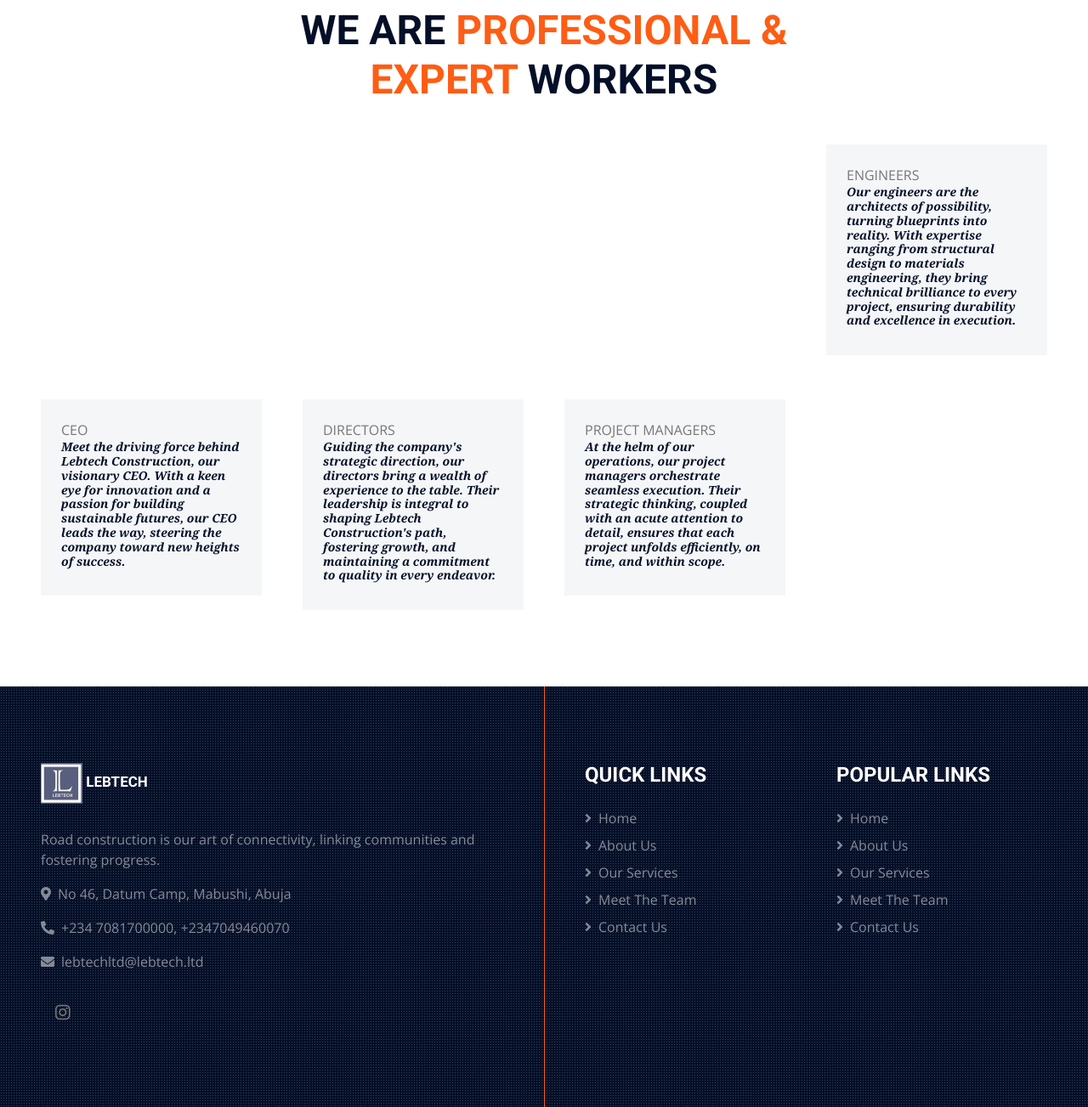
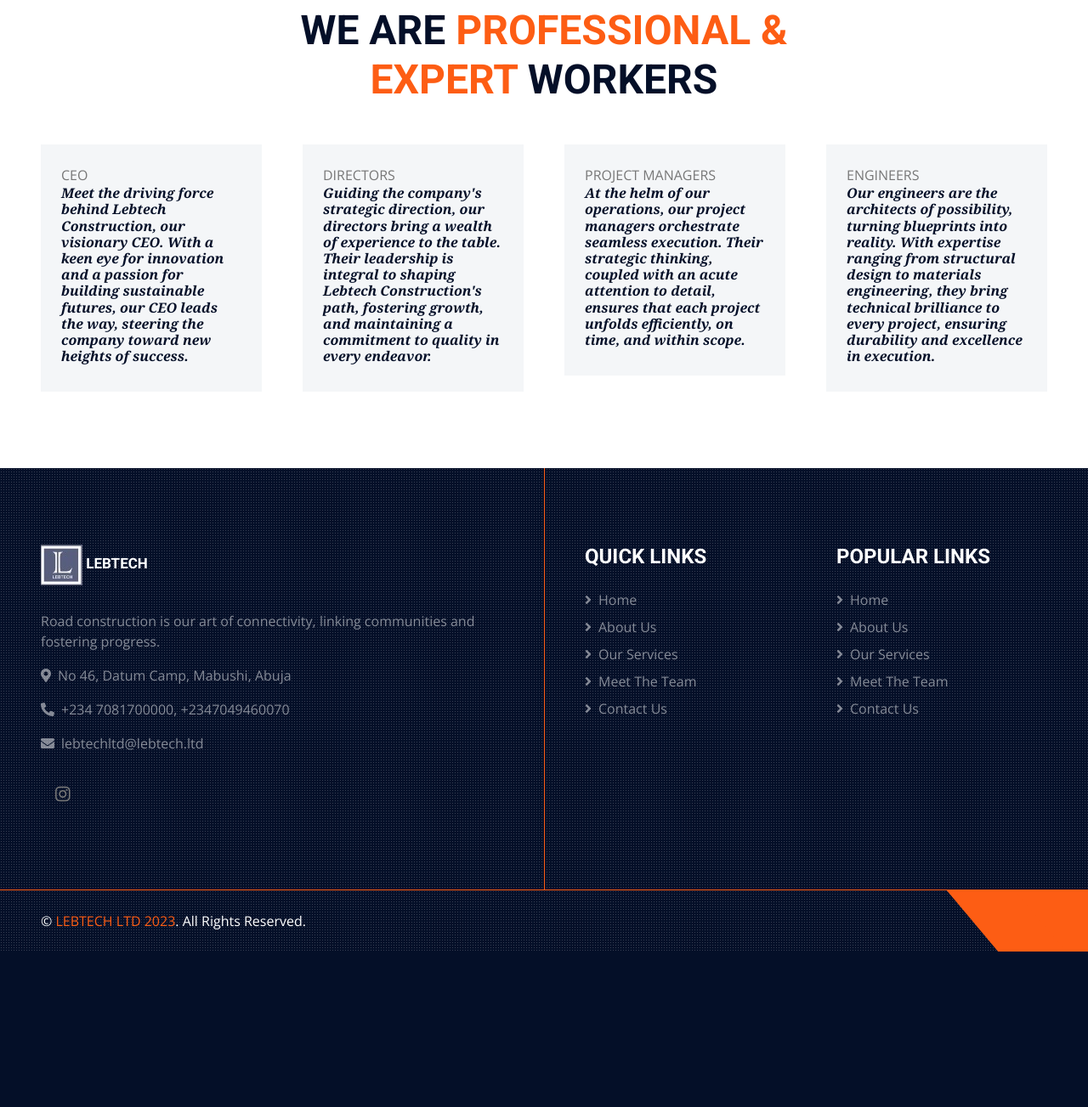
Before and after one commit to Nuel1st/construct, a Django app: page /team/ in a window 1280 px wide. Shown: the part 180-1483 px from the top of the page at 85% size. After the commit the page ends 1300 px from the top, so only its background shows below. Run offline with Django 5.2, Linux system fonts and the light colour scheme; some libraries are stand-ins or nearby versions.

Commit message:
Update team.html

```diff
--- a/lebtech/templates/team.html
+++ b/lebtech/templates/team.html
@@ -11,7 +11,7 @@
         <div class="row g-5">
             <div class="col-xl-3 col-lg-4 col-md-6">
                 <div class="row g-0">
-                    <div class="col-10" style="min-height: 300px;">
+                    <div class="col-10">
                         <div class="position-relative h-100">
 
                         </div>
@@ -28,7 +28,7 @@
                     <div class="col-12">
                         <div class="bg-light p-4">
                             <span>CEO</span>
-                            <h4 class="text-sentence" style="font-style: italic; font-size: 14px; font-family: Cambria, Cochin, Georgia, Times, 'Times New Roman', serif;">Meet the driving force behind Lebtech Construction, our visionary CEO. With a keen eye for innovation and a passion for building sustainable futures, our CEO leads the way, steering the company toward new heights of success.
+                            <h4 class="text-sentence" style="font-style: italic; font-size: 16px; font-family: Cambria, Cochin, Georgia, Times, 'Times New Roman', serif;">Meet the driving force behind Lebtech Construction, our visionary CEO. With a keen eye for innovation and a passion for building sustainable futures, our CEO leads the way, steering the company toward new heights of success.
                             </h4>
                         </div>
                     </div>
@@ -36,7 +36,7 @@
             </div>
             <div class="col-xl-3 col-lg-4 col-md-6">
                 <div class="row g-0">
-                    <div class="col-10" style="min-height: 300px;">
+                    <div class="col-10" >
                         <div class="position-relative h-100">
                             <!-- <img class="position-absolute w-100 h-100" src="img/team-2.jpg" style="object-fit: cover;"> -->
                         </div>
@@ -53,7 +53,7 @@
                     <div class="col-12">
                         <div class="bg-light p-4">
                             <span>DIRECTORS</span>
-                            <h4 class="text-sentence" style="font-style: italic; font-size: 14px; font-family: Cambria, Cochin, Georgia, Times, 'Times New Roman', serif;">Guiding the company's strategic direction, our directors bring a wealth of experience to the table. Their leadership is integral to shaping Lebtech Construction's path, fostering growth, and maintaining a commitment to quality in every endeavor.
+                            <h4 class="text-sentence" style="font-style: italic; font-size: 16px; font-family: Cambria, Cochin, Georgia, Times, 'Times New Roman', serif;">Guiding the company's strategic direction, our directors bring a wealth of experience to the table. Their leadership is integral to shaping Lebtech Construction's path, fostering growth, and maintaining a commitment to quality in every endeavor.
                             </h4>
                         </div>
                     </div>
@@ -61,7 +61,7 @@
             </div>
             <div class="col-xl-3 col-lg-4 col-md-6">
                 <div class="row g-0">
-                    <div class="col-10" style="min-height: 300px;">
+                    <div class="col-10" >
                         <div class="position-relative h-100">
                             <!-- <img class="position-absolute w-100 h-100" src="img/team-3.jpg" style="object-fit: cover;"> -->
                         </div>
@@ -78,7 +78,7 @@
                     <div class="col-12">
                         <div class="bg-light p-4">
                             <span>PROJECT MANAGERS</span>
-                            <h4 class="text-sentence" style="font-style: italic; font-size: 14px; font-family: Cambria, Cochin, Georgia, Times, 'Times New Roman', serif;">At the helm of our operations, our project managers orchestrate seamless execution. Their strategic thinking, coupled with an acute attention to detail, ensures that each project unfolds efficiently, on time, and within scope.
+                            <h4 class="text-sentence" style="font-style: italic; font-size: 16px; font-family: Cambria, Cochin, Georgia, Times, 'Times New Roman', serif;">At the helm of our operations, our project managers orchestrate seamless execution. Their strategic thinking, coupled with an acute attention to detail, ensures that each project unfolds efficiently, on time, and within scope.
                             </h4>
                         </div>
                     </div>
@@ -103,7 +103,7 @@
                     <div class="col-12">
                         <div class="bg-light p-4">
                             <span>ENGINEERS</span>
-                            <h4 class="text-sentence" style="font-style: italic; font-size: 14px; font-family: Cambria, Cochin, Georgia, Times, 'Times New Roman', serif;">Our engineers are the architects of possibility, turning blueprints into reality. With expertise ranging from structural design to materials engineering, they bring technical brilliance to every project, ensuring durability and excellence in execution.
+                            <h4 class="text-sentence" style="font-style: italic; font-size: 16px; font-family: Cambria, Cochin, Georgia, Times, 'Times New Roman', serif;">Our engineers are the architects of possibility, turning blueprints into reality. With expertise ranging from structural design to materials engineering, they bring technical brilliance to every project, ensuring durability and excellence in execution.
                             </h4>
                         </div>
                     </div>
```
